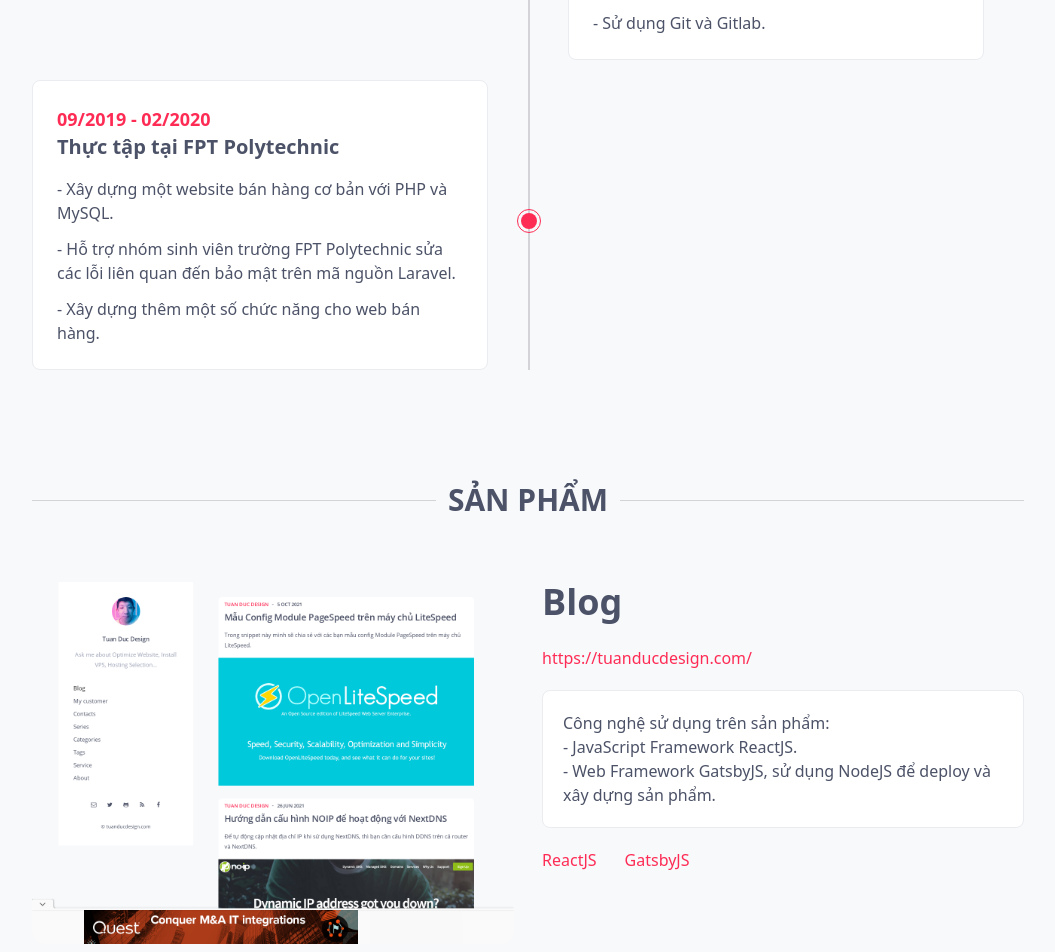
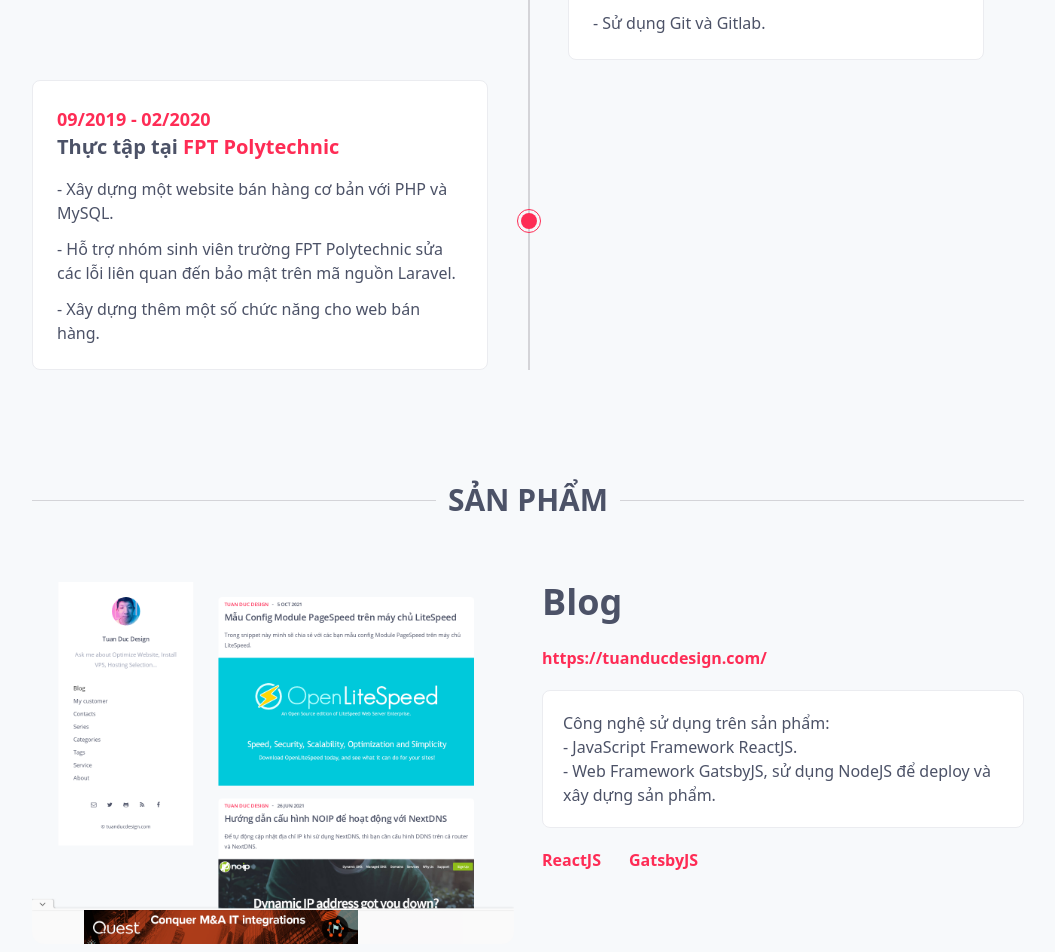
Before and after one commit to tuanductran/cv, a Vue app: page / in a window 1280 px wide. Shown: the part 1760-2712 px from the top of the page, without its empty margins (112-1167 px from the left). Built offline with nearby package versions, Linux system fonts and the light colour scheme.

Commit message:
Update layout

```diff
--- a/src/components/SectionContent/index.vue
+++ b/src/components/SectionContent/index.vue
@@ -11,7 +11,7 @@
       <!-- End Left bar -->
       <!-- Section title -->
       <h1 class="whitespace-nowrap mx-3 uppercase font-bold text-xl md:text-2xl xl:text-3xl">
-         <strong>{{ title }}</strong>
+         {{ title }}
       </h1>
       <!-- End Section title -->
       <!-- Right bar -->
--- a/src/views/Experiences/index.vue
+++ b/src/views/Experiences/index.vue
@@ -27,7 +27,7 @@
 
                   <!-- Experience title & company -->
                   <h2 class="font-bold text-xl 2xl:text-2xl mb-4">
-                     {{ jobtitle }} tại {{ company }}
+                     {{ jobtitle }} tại <b class="text-main-color">{{ company }}</b>
                   </h2>
                   <!-- End Experience title & company -->
 
--- a/src/views/Projects/ProjectDetails/index.vue
+++ b/src/views/Projects/ProjectDetails/index.vue
@@ -13,7 +13,7 @@
       <!-- End Project title -->
       <p>
          <a class="text-xs lg:text-base text-main-color rounded-full" v-for="link, k in project.links" :href="link" :key="k" target="_blank" onClick="ga('event', 'ProjectLink', 'view', 'project_link');">
-            {{ link }}
+            <strong>{{ link }}</strong>
          </a>
       </p>
       <!-- Project descript -->
@@ -30,7 +30,7 @@
             class="text-xs lg:text-base text-main-color rounded-full mr-7 last:mr-0"
             v-for="tech, k in project.builtWidth"
             :key="k"
-         >{{ tech }}</li>
+         ><strong>{{ tech }}</strong></li>
       </ul>
       <!-- End Project technologies -->
    </figcaption>
```
